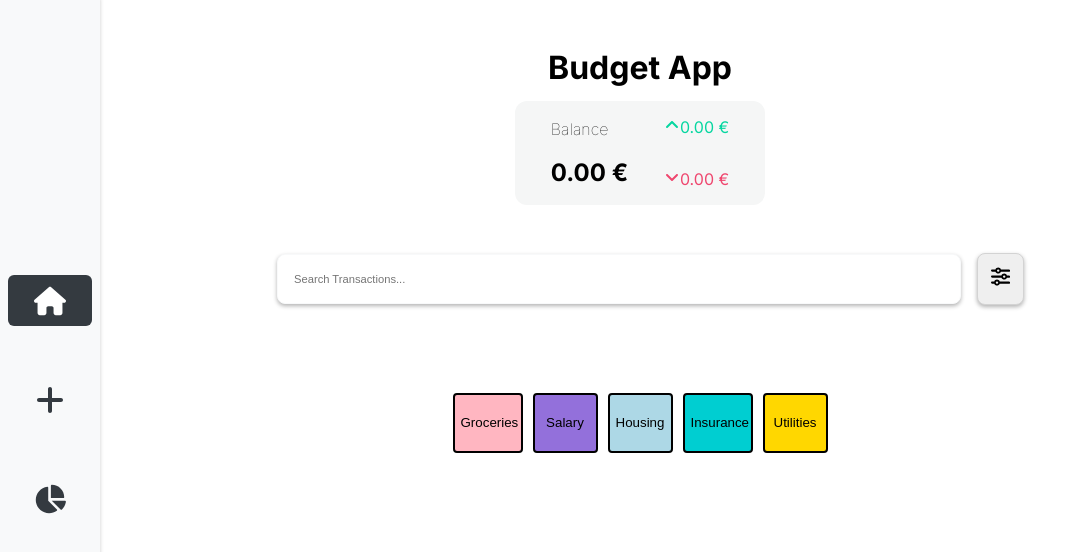
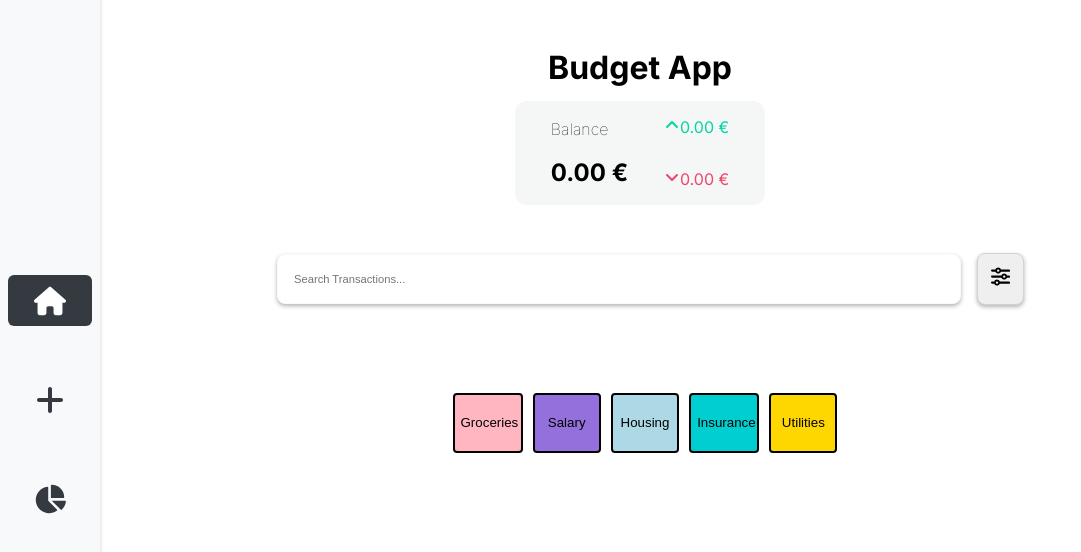
Before and after one commit to benediktbrenk/budget-app, a Next.js app: page / in a window 1280 px wide. Shown: the top 552 px of the page, without its empty margins (0-1081 px from the left). Built offline with nearby package versions, Linux system fonts and the light colour scheme; no server answers; the database is empty.

Commit message:
change styling gap in CategoryFilterContainer insted of margin-right in FilterButton

```diff
--- a/components/CategoryFilter/CategoryFilter.styled.js
+++ b/components/CategoryFilter/CategoryFilter.styled.js
@@ -11,6 +11,7 @@ export const CategoryFilterContainer = styled.div`
     calc(100% - ${doubledBorder}),
     calc(${minimalDeviceWidth} - ${doubledBorder})
   );
+  gap: 10px;
 `;
 
 export const FilterButton = styled.button`
@@ -35,13 +36,12 @@ export const FilterButton = styled.button`
         return "#CCCCCC";
     }
   }};
-  margin-right: 10px;
 
   ${(props) =>
     props.active &&
     css`
       outline: none;
-    box-shadow: 0 0 0 3px rgba(0, 0, 0, 0.2);
+      box-shadow: 0 0 0 3px rgba(0, 0, 0, 0.2);
     `}
 
   &:hover {
```
